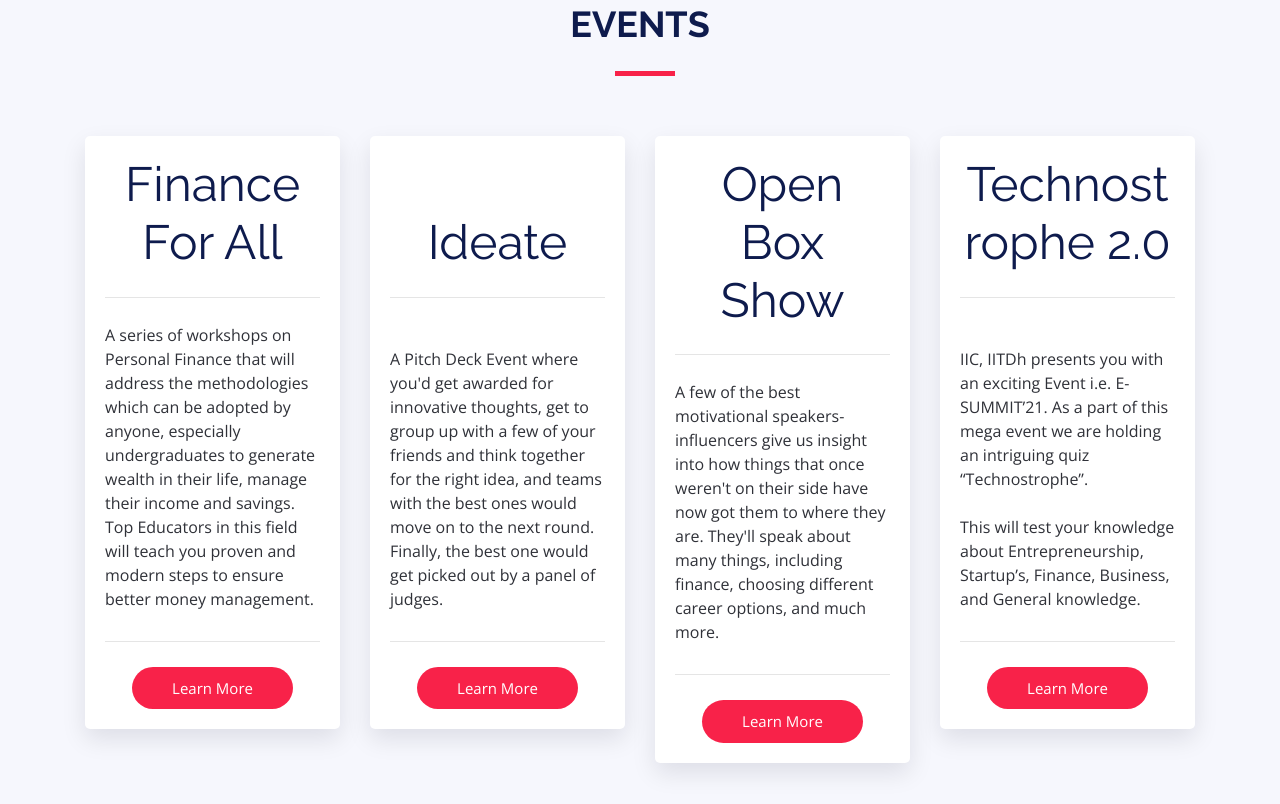
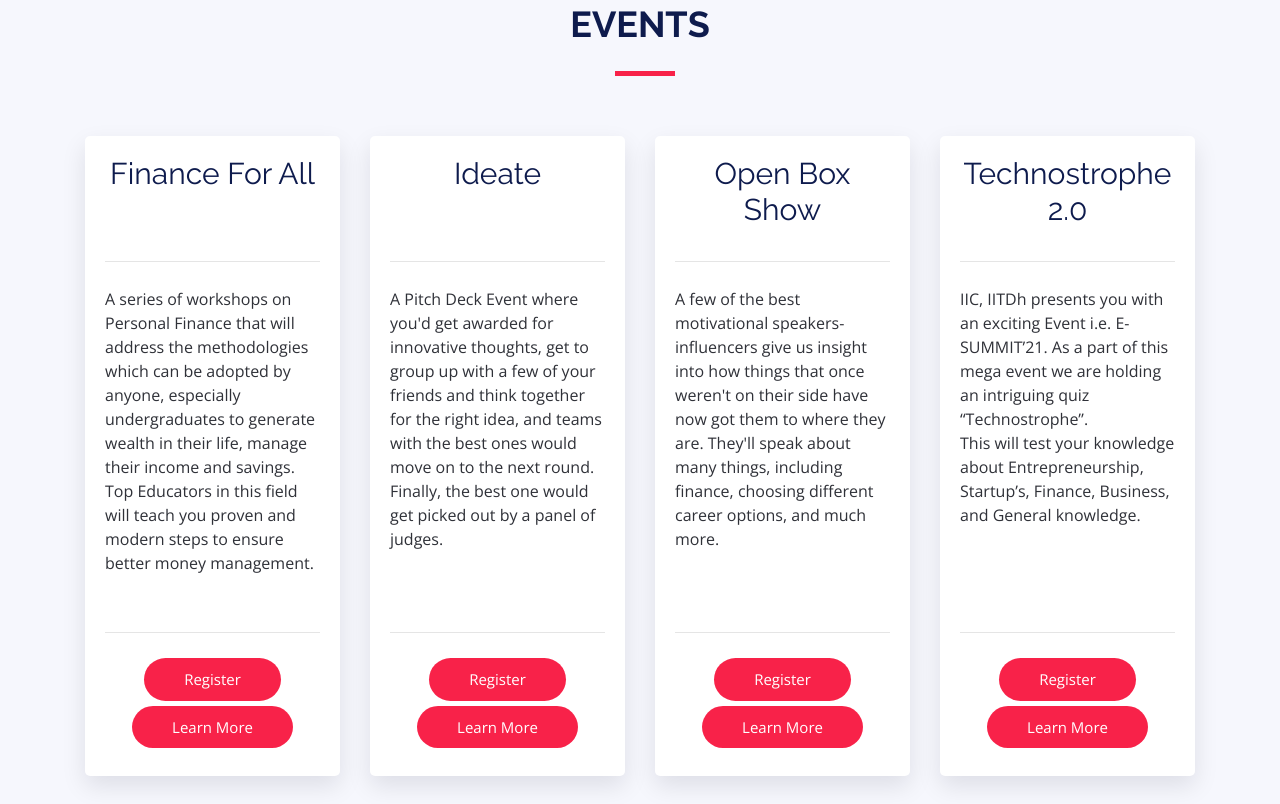
Before and after one commit to PranavNampally/IIC_E-Summit, a plain HTML site: page E-Summit Website/index.html in a window 1280 px wide. Shown: the part 1156-1960 px from the top of the page. Drawn offline with nearby package versions, Linux system fonts and the light colour scheme.

Commit message:
Register section alignment, responsive, team names updated

```diff
--- a/E-Summit Website/css/style.css
+++ b/E-Summit Website/css/style.css
@@ -1240,8 +1240,14 @@ body.mobile-nav-active #mobile-nav-toggle {
   font-weight: bold;
 }
 
+#buy-tickets .card-body{
+  height:80vh !important;
+  padding:1.25rem;
+}
+
+
 #buy-tickets .card .card-price {
-  font-size: 48px;
+  font-size: 30px;
   margin: 0;
 }
 
@@ -1253,6 +1259,14 @@ body.mobile-nav-active #mobile-nav-toggle {
   opacity: 0.7;
 }
 
+#buy-tickets .card-div-title{
+  height:10vh;
+  padding:1rem auto !important;
+}
+#buy-tickets .card-text{
+  height:40vh;
+  padding:auto;
+}
 #buy-tickets .card .btn {
   font-size: 15px;
   border-radius: 50px;
@@ -1261,6 +1275,8 @@ body.mobile-nav-active #mobile-nav-toggle {
   background-color: #f82249;
   border: 0;
   color: #fff;
+  margin-bottom:5px;
+
 }
 
 #buy-tickets .card .btn:hover {
@@ -1563,13 +1579,89 @@ body.mobile-nav-active #mobile-nav-toggle {
   }
 }
 
-@media (min-width: 991px) {
+@media (min-width:320px)  { /* smartphones, portrait iPhone, portrait 480x320 phones (Android) */
+  #buy-tickets .card-body{
+    height:87vh !important;
+    padding:1.25rem;
+  }
+  #buy-tickets .card-div-title{
+    height:8vh;
+    padding:1rem auto !important;
+  }
+  #buy-tickets .card .card-price{
+    font-size:30px !important;
+  }
+  #buy-tickets .card-text{
+    height:40vh;
+    padding:auto;
+    font-size: 15px;
+  }
+}
+
+@media (min-width:360px)  { /* smartphones, portrait iPhone, portrait 480x320 phones (Android) */
+  #buy-tickets .card-body{
+    height:75vh !important;
+    padding:1.25rem;
+  }
+  #buy-tickets .card-div-title{
+    height:8vh;
+    padding:1rem auto !important;
+  }
+  #buy-tickets .card .card-price{
+    font-size:30px !important;
+  }
+  #buy-tickets .card-text{
+    height:36vh;
+    padding:auto;
+    font-size: 18px;
+  }
+}
+
+@media (min-width: 600px) {
   #schedule .sub-heading {
     width: 75%;
   }
-}
-
-@media (min-width: 1024px) {
+
+  #buy-tickets .card-body{
+    height:50vh !important;
+    padding:1.25rem;
+  }
+  #buy-tickets .card-div-title{
+    height:8vh;
+    padding:1rem auto !important;
+  }
+  #buy-tickets .card .card-price{
+    font-size:50px !important;
+  }
+  #buy-tickets .card-text{
+    height:20vh;
+    padding:auto;
+    font-size: 24px;
+  }
+}
+
+@media (min-width: 801px) {
+  #buy-tickets .card-body{
+    height:68vh !important;
+    padding:1.25rem;
+  }
+  #buy-tickets .card .card-price {
+    font-size: 40px !important;
+    margin: 0;
+  }
+
+  #buy-tickets .card-div-title{
+    height:10vh;
+    padding:1rem auto !important;
+  }
+  #buy-tickets .card-text{
+    height:40vh;
+    padding:auto;
+    font-size:18px;
+  }
+}
+
+@media (min-width: 1025px) {
   #intro {
     background-attachment: fixed;
   }
@@ -1580,6 +1672,24 @@ body.mobile-nav-active #mobile-nav-toggle {
 
   #subscribe {
     background-attachment: fixed;
+  }
+  #buy-tickets .card-body{
+    height:80vh !important;
+    padding:1.25rem;
+  }
+  #buy-tickets .card .card-price {
+    font-size: 30px !important;
+    margin: 0;
+  }
+
+  #buy-tickets .card-div-title{
+    height:10vh;
+    padding:1rem auto !important;
+  }
+  #buy-tickets .card-text{
+    height:40vh;
+    padding:auto;
+    font-size:16px;
   }
 }
 
@@ -1594,6 +1704,7 @@ body.mobile-nav-active #mobile-nav-toggle {
 }
 
 @media (max-width: 991px) {
+    /*Ipad*/
   #header {
     background: rgba(6, 12, 34, 0.98);
     height: 70px;
--- a/E-Summit Website/index.html
+++ b/E-Summit Website/index.html
@@ -61,7 +61,7 @@
           <!-- <li><a href="#venue">Venue</a></li> -->
           <!-- <li><a href="#hotels">Hotels</a></li> -->
           <li><a href="#gallery">Posters</a></li>
-          <li><a href="#supporters">Sponsors</a></li>
+          <!-- <li><a href="#supporters">Sponsors</a></li> -->
           <li><a href="#faq">FAQs</a></li>
           <li><a href="team.html">Team</a></li>
           <li><a href="#contact">Contact</a></li>
@@ -125,28 +125,39 @@
             <div class="card mb-5 mb-lg-0">
               <div class="card-body">
                 <!-- <h5 class="card-title text-muted text-uppercase text-center">Standard Access</h5> -->
-                <h6 class="card-price text-center">Finance For All</h6>
+                <div class="card-div-title">
+                  <h6 class="card-price text-center">Finance For All</h6>
+                </div>
                 <hr>
+                <div class="card-text">
                 <p>A series of workshops on Personal Finance that will address the methodologies
                   which can be adopted by anyone, especially undergraduates to generate wealth in their life, manage
                   their income and savings. Top Educators in this field will teach you proven and modern steps to
                   ensure better money management.</p>
+                </div>
                 <hr>
                 <div class="text-center">
+                  <button type="button" class="btn" data-toggle="modal" onclick="location.href='https://dare2compete.com/o/mHVSzkR?refId=sy40fbY'" data-target="#buy-ticket-modal" data-ticket-type="standard-access">Register</button>
                   <button type="button" class="btn" data-toggle="modal" onclick="location.href='event1.html'" data-target="#buy-ticket-modal" data-ticket-type="standard-access">Learn More</button>
                 </div>
               </div>
             </div>
           </div>
+
           <div class="col-lg-3">
             <div class="card mb-5 mb-lg-0">
               <div class="card-body">
                 <!-- <h5 class="card-title text-muted text-uppercase text-center">Pro Access</h5> -->
-                <h6 class="card-price text-center"><br>Ideate</h6>
+                <div class="card-div-title">
+                  <h6 class="card-price text-center">Ideate</h6>
+                </div>
                 <hr>
-                <p><br>A Pitch Deck Event where you'd get awarded for innovative thoughts, get to group up with a few of your friends and think together for the right idea, and teams with the best ones would move on to the next round. Finally, the best one would get picked out by a panel of judges.<br></p>
+                <div class="card-text">
+                  <p>A Pitch Deck Event where you'd get awarded for innovative thoughts, get to group up with a few of your friends and think together for the right idea, and teams with the best ones would move on to the next round. Finally, the best one would get picked out by a panel of judges.</p>
+                </div>
                 <hr>
                 <div class="text-center">
+                  <button type="button" class="btn" data-toggle="modal" onclick="location.href='https://dare2compete.com/o/xaICSkK?refId=sy40fbY'" data-target="#buy-ticket-modal" data-ticket-type="premium-access">Register</button>
                   <button type="button" class="btn" data-toggle="modal" onclick="location.href='event2.html'" data-target="#buy-ticket-modal" data-ticket-type="pro-access">Learn More</button>
                 </div>
               </div>
@@ -154,38 +165,47 @@
           </div>
           <!-- Pro Tier -->
           <div class="col-lg-3">
-            <div class="card">
+            <div class="card card mb-5 mb-lg-0">
               <div class="card-body">
                 <!-- <h5 class="card-title text-muted text-uppercase text-center">Premium Access</h5> -->
-                <h6 class="card-price text-center">Open Box Show</h6>
+                <div class="card-div-title">
+                  <h6 class="card-price text-center">Open Box Show</h6>
+                </div>
                 <hr>
-                <p>A few of the best motivational speakers-influencers give us insight into how things that once weren't on their side have now got them to where they are. They'll speak about many things, including finance, choosing different career options, and much more.</p>
+                <div class="card-text">
+                  <p>A few of the best motivational speakers-influencers give us insight into how things that once weren't on their side have now got them to where they are. They'll speak about many things, including finance, choosing different career options, and much more.</p>
+                </div>
                 <hr>
                 <div class="text-center">
+                  <button type="button" class="btn" data-toggle="modal" onclick="location.href='https://dare2compete.com/o/edrVgoa?refId=sy40fbY'" data-target="#buy-ticket-modal" data-ticket-type="premium-access">Register</button>
                   <button type="button" class="btn" data-toggle="modal" onclick="location.href='event3.html'" data-target="#buy-ticket-modal" data-ticket-type="premium-access">Learn More</button>
                 </div>
-
               </div>
             </div>
           </div>
 
           <div class="col-lg-3">
-            <div class="card">
+            <div class="card card mb-5 mb-lg-0">
               <div class="card-body">
                 <!-- <h5 class="card-title text-muted text-uppercase text-center">Premium Access</h5> -->
-                <h6 class="card-price text-center">Technostrophe 2.0</h6>
+                <div class="card-div-title">
+                  <h6 class="card-price text-center">Technostrophe 2.0</h6>
+                </div>
                 <hr>
-                <p><br>IIC, IITDh presents you with an exciting Event i.e. E-SUMMIT’21. As a part of this mega event we are holding an intriguing quiz “Technostrophe”.<br><br> This will test your knowledge about Entrepreneurship, Startup’s, Finance, Business, and General knowledge.</p>
+                <div class="card-text">
+                  <p>IIC, IITDh presents you with an exciting Event i.e. E-SUMMIT’21. As a part of this mega event we are holding an intriguing quiz “Technostrophe”.<br> This will test your knowledge about Entrepreneurship, Startup’s, Finance, Business, and General knowledge.</p>
+                </div>
                 <hr>
                 <div class="text-center">
+                  <button type="button" class="btn" data-toggle="modal" onclick="location.href='https://dare2compete.com/o/AOsKIl1?refId=sy40fbY'" data-target="#buy-ticket-modal" data-ticket-type="premium-access">Register</button>
                   <button type="button" class="btn" data-toggle="modal" onclick="location.href='event4.html'" data-target="#buy-ticket-modal" data-ticket-type="premium-access">Learn More</button>
                 </div>
-
               </div>
             </div>
           </div>
+
         </div>
-        </div>
+
 
 
 
@@ -489,7 +509,7 @@
     <!--==========================
       Sponsors Section
     ============================-->
-    <section id="supporters" class="section-with-bg wow fadeInUp">
+    <!-- <section id="supporters" class="section-with-bg wow fadeInUp">
 
       <div class="container">
         <div class="section-header">
@@ -550,7 +570,7 @@
 
       </div>
 
-    </section>
+    </section> -->
 
     <!--==========================
       F.A.Q Section
```
Also changed, not shown: E-Summit Website/event1.html (+1 -1 lines), E-Summit Website/event2.html (+1 -1 lines), E-Summit Website/event3.html (+1 -1 lines), E-Summit Website/event4.html (+1 -1 lines), E-Summit Website/team.html (+41 -40 lines), index.html (+40 -40 lines).
